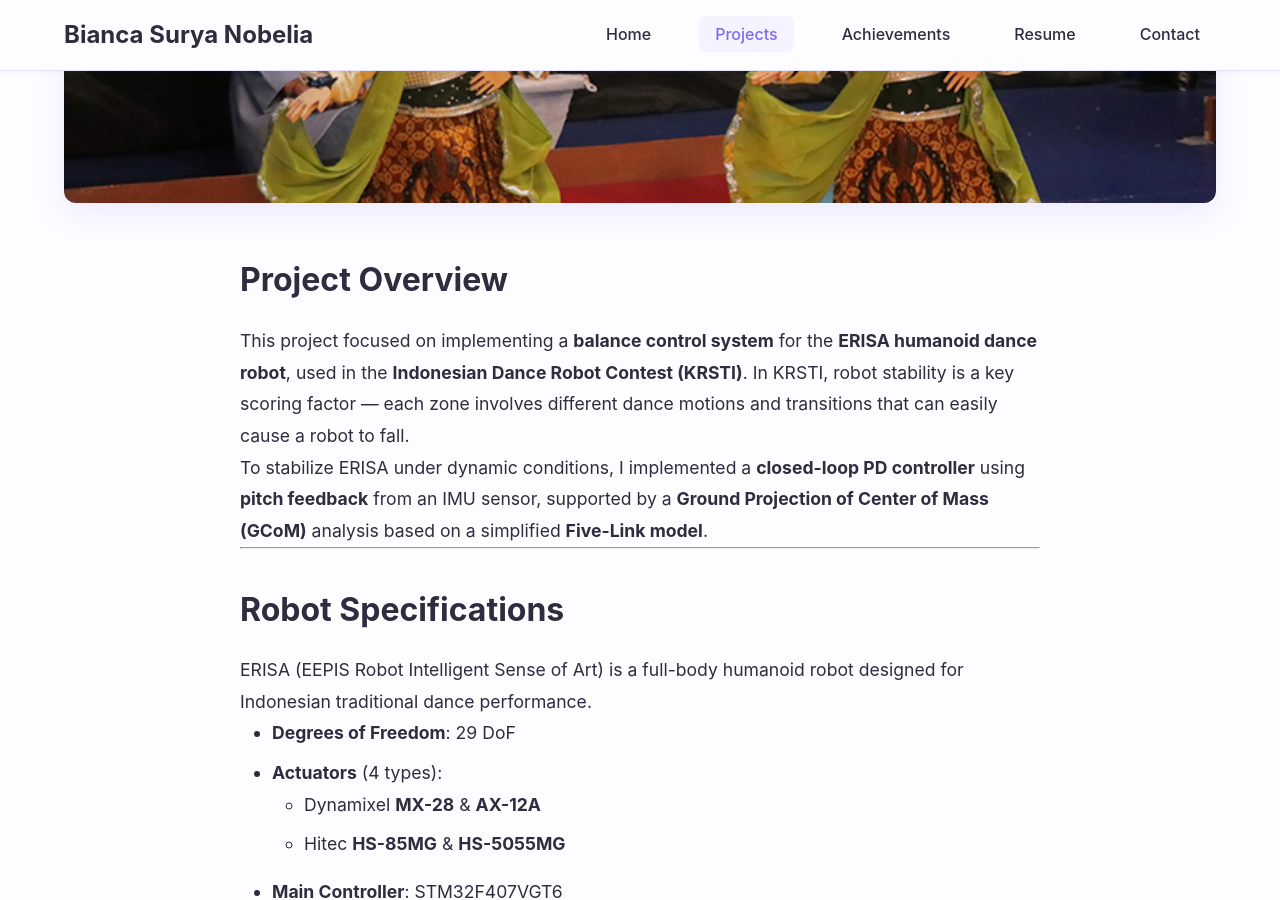
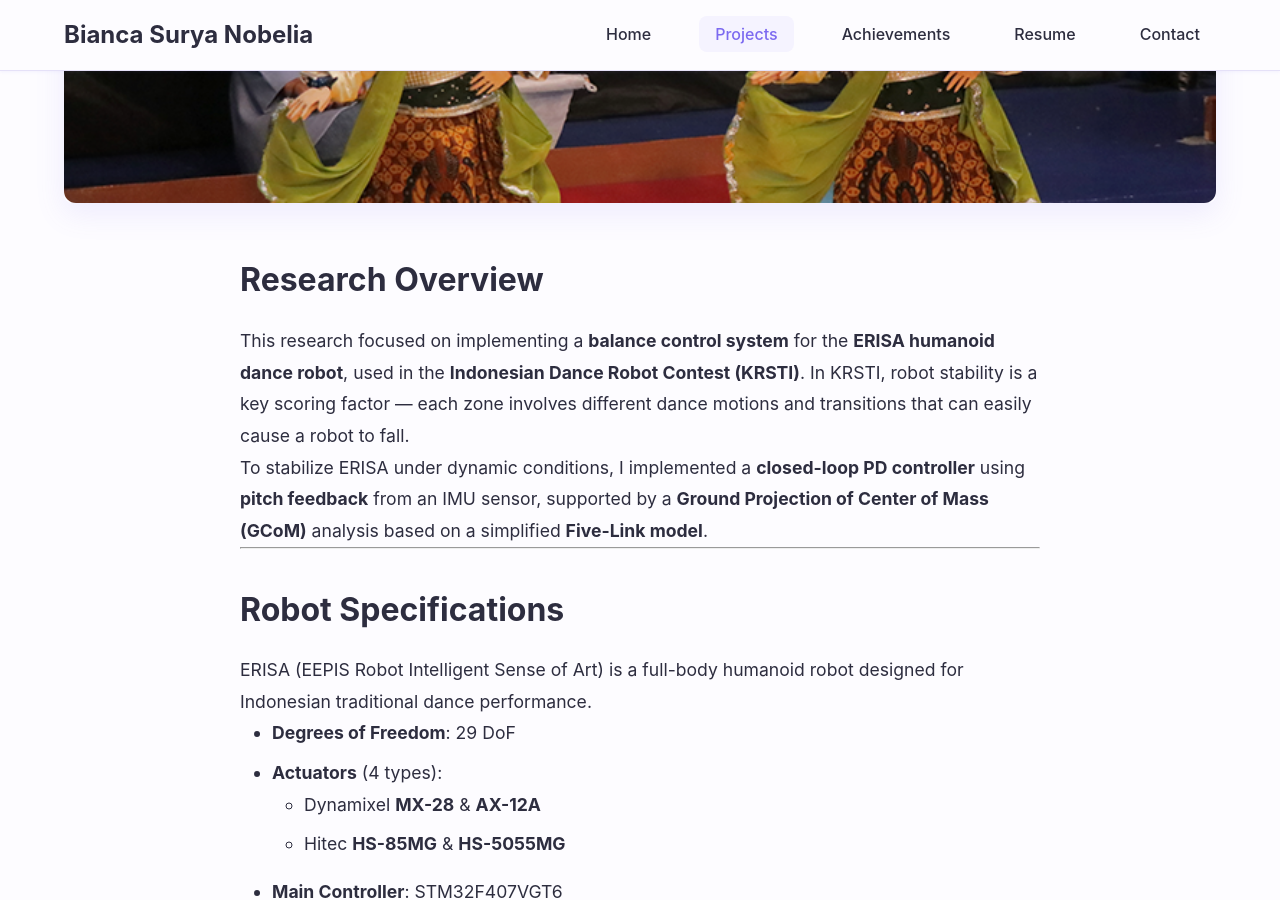
Before and after one commit to BiancaNobelia/biancanobelia.github.io, a Jekyll site: the page built from _projects/humanoid-robot.md, in a window 1280 px wide and 900 px high, scrolled down 484 px. Built offline with Jekyll 4.4.1, drawn with Linux system fonts in a browser that asks for light colours.

Commit message:
Update humanoid-robot.md

```diff
--- a/_projects/humanoid-robot.md
+++ b/_projects/humanoid-robot.md
@@ -10,9 +10,9 @@ repo_url:
 date: 2022-01-13
 ---
 
-## Project Overview
+## Research Overview
 
-This project focused on implementing a **balance control system** for the **ERISA humanoid dance robot**, used in the **Indonesian Dance Robot Contest (KRSTI)**. In KRSTI, robot stability is a key scoring factor — each zone involves different dance motions and transitions that can easily cause a robot to fall.
+This research focused on implementing a **balance control system** for the **ERISA humanoid dance robot**, used in the **Indonesian Dance Robot Contest (KRSTI)**. In KRSTI, robot stability is a key scoring factor — each zone involves different dance motions and transitions that can easily cause a robot to fall.
 
 To stabilize ERISA under dynamic conditions, I implemented a **closed-loop PD controller** using **pitch feedback** from an IMU sensor, supported by a **Ground Projection of Center of Mass (GCoM)** analysis based on a simplified **Five-Link model**.
 
```
